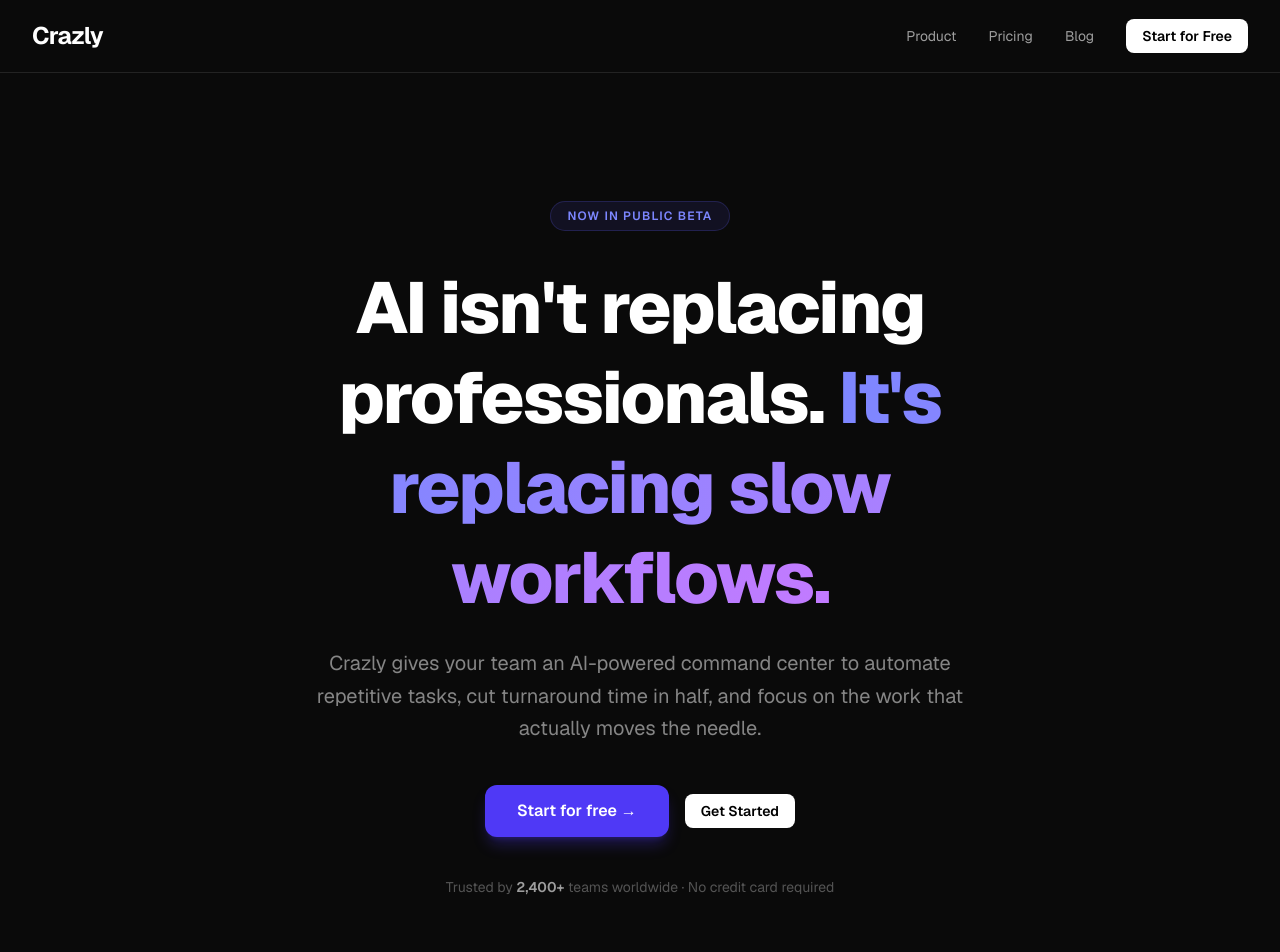
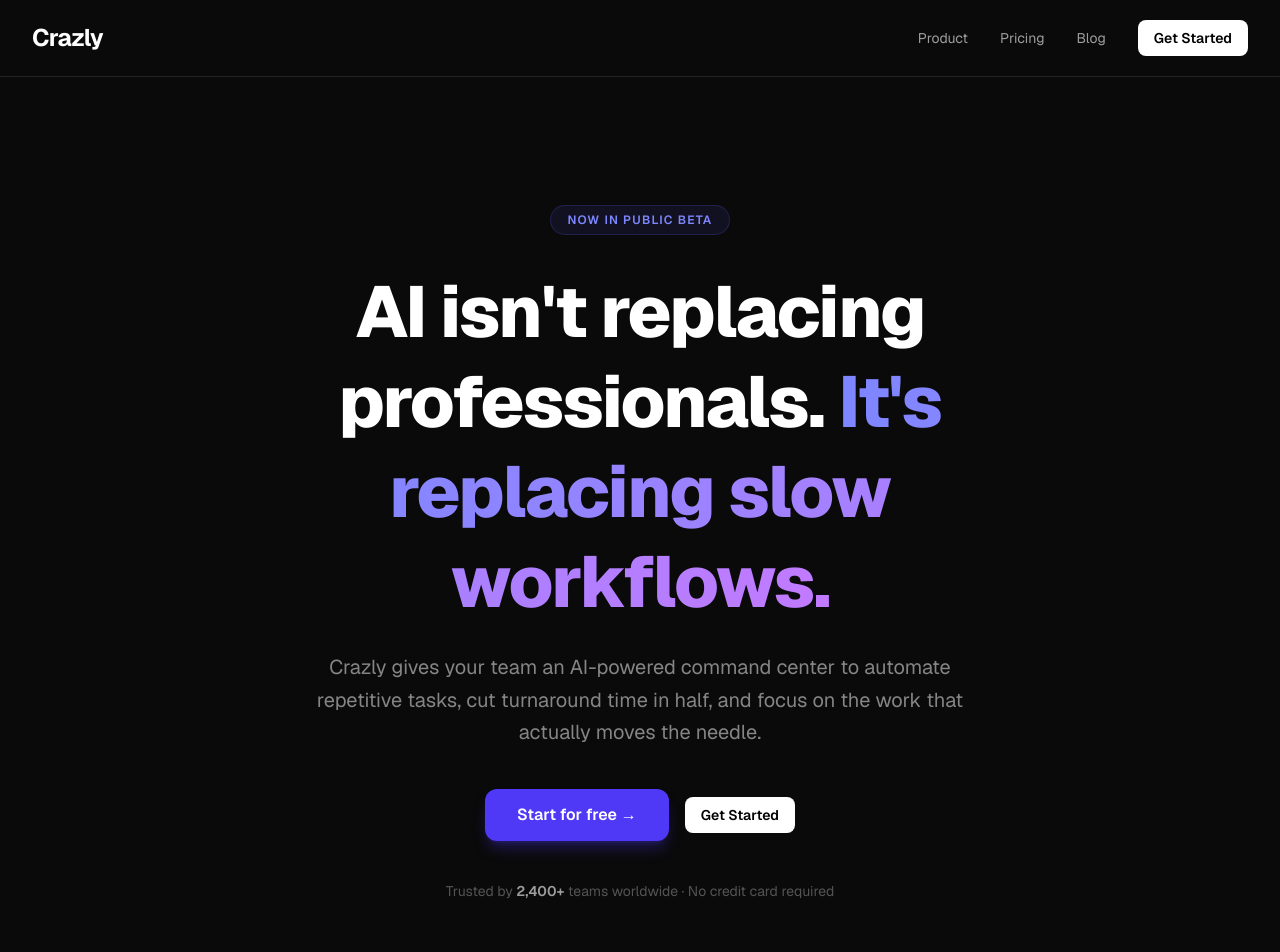
Before and after one commit to Vedhasb/crazly, a Next.js app: page / in a window 1280 px wide. Shown: the top 952 px of the page. Built offline with nearby package versions, Linux system fonts and the light colour scheme.

Commit message:
fix CTA navigation

```diff
--- a/app/page.tsx
+++ b/app/page.tsx
@@ -10,10 +10,11 @@
           <a href="#" className="text-sm text-white/60 hover:text-white transition-colors">Product</a>
           <a href="#" className="text-sm text-white/60 hover:text-white transition-colors">Pricing</a>
           <a href="#" className="text-sm text-white/60 hover:text-white transition-colors">Blog</a>
-          <Link href="/workflows">
-            <a href="/workflows" className="text-sm bg-white text-black font-semibold px-4 py-2 rounded-lg hover:bg-white/90 transition-colors">
-              Start for Free
-            </a>
+          <Link
+            href="/workflows"
+            className="text-sm bg-white text-black font-semibold px-4 py-2 rounded-lg hover:bg-white/90 transition-colors"
+          >
+            Get Started
           </Link>
         </div>
       </nav>
@@ -39,10 +40,11 @@
           >
             Start for free →
           </a>
-          <Link href="/workflows">
-          <a className="text-sm bg-white text-black font-semibold px-4 py-2 rounded-lg hover:bg-white/90 transition-colors">
+          <Link
+            href="/workflows"
+            className="text-sm bg-white text-black font-semibold px-4 py-2 rounded-lg hover:bg-white/90 transition-colors"
+          >
             Get Started
-            </a>
           </Link>
         </div>
 
```
